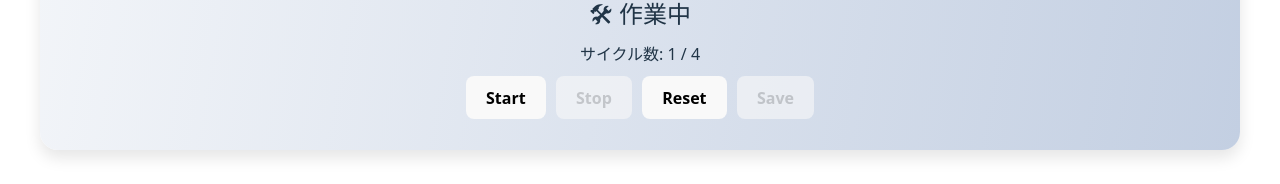
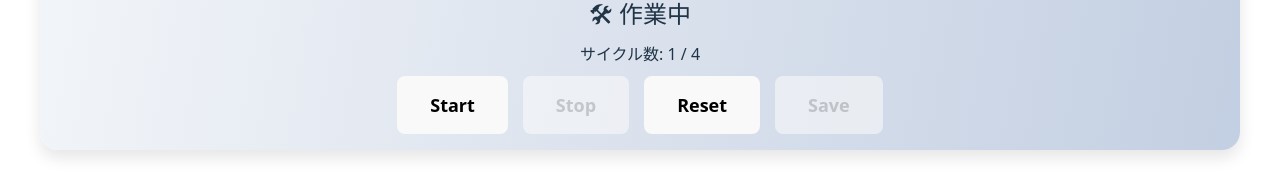
Before and after one commit to munakata255/pomo_front, a React (Vite) app: page / in a window 1280 px wide. Shown: the part 712-896 px from the top of the page. Built offline with nearby package versions, Linux system fonts and the light colour scheme; no server answers.

Commit message:
Fix: botton size

```diff
--- a/src/components/Timer.tsx
+++ b/src/components/Timer.tsx
@@ -93,17 +93,43 @@ export default function Timer() {
         サイクル数: {cycle} / {selectedTimerSet?.cycles || 1}
       </div>
 
-      <div style={{ display: "flex", gap: "10px", justifyContent: "center" }}>
-        <button onClick={start} disabled={isRunning}>
+      <div style={{ display: "flex", gap: "15px", justifyContent: "center" }}>
+        <button
+          onClick={start}
+          disabled={isRunning}
+          style={{
+            padding: "16px 32px",
+            fontSize: "18px",
+          }}
+        >
           Start
         </button>
-        <button onClick={stop} disabled={!isRunning}>
+        <button
+          onClick={stop}
+          disabled={!isRunning}
+          style={{
+            padding: "16px 32px",
+            fontSize: "18px",
+          }}
+        >
           Stop
         </button>
-        <button onClick={reset}>Reset</button>
+        <button
+          onClick={reset}
+          style={{
+            padding: "16px 32px",
+            fontSize: "18px",
+          }}
+        >
+          Reset
+        </button>
         <button
           onClick={save}
           disabled={isRunning || !hasTimerStarted || phase !== "work"}
+          style={{
+            padding: "16px 32px",
+            fontSize: "18px",
+          }}
         >
           Save
         </button>
```
